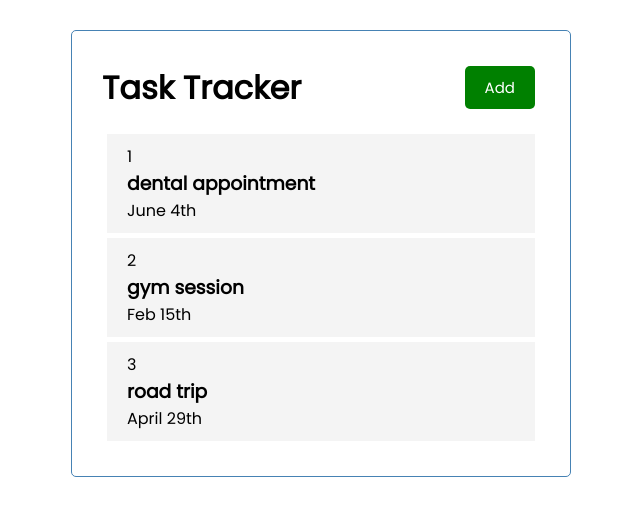
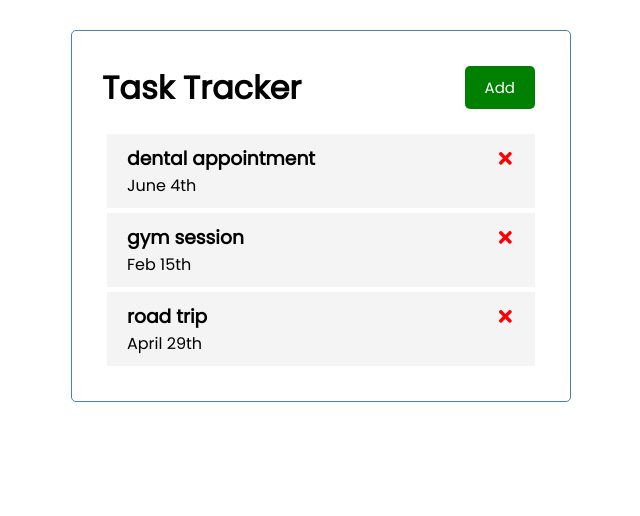
Before and after one commit to geraldaddey/task-tracker-app, a React (Create React App) app: page / in a window 1280 px wide. Shown: the top 516 px of the page, without its empty margins (319-959 px from the left). Built offline with nearby package versions, Linux system fonts and the light colour scheme.

Commit message:
toggle reminder

```diff
--- a/src/App.js
+++ b/src/App.js
@@ -8,15 +8,30 @@
     { id: 2, day: "Feb 15th", text: "gym session", reminder: true },
     { id: 3, day: "April 29th", text: "road trip", reminder: true },
   ]);
+
+  // Delete Task
+  const deleteTask = (id) => {
+    setTasks(tasks.filter((task) => task.id !== id));
+    console.log("deleted " + id);
+  };
+
+  // Toggle Reminder
+  const toggleReminder = (id) => {
+    console.log(id);
+  };
+
   // const name = "Gerald";
   return (
     <div className="container">
       <Header title="Task Tracker" />
-      <Tasks tasks={tasks} />
+      {tasks.length > 0 ? (
+        <Tasks tasks={tasks} onDelete={deleteTask} onToggle={toggleReminder} />
+      ) : (
+        "No Tasks To Show"
+      )}
     </div>
   );
 }
-
 // How to Use CSS in JS
 // const headingStyle = {
 //   color: "red",
--- a/src/components/Task.js
+++ b/src/components/Task.js
@@ -1,8 +1,19 @@
-const Task = ({ task }) => {
+import { FaTimes } from "react-icons/fa";
+
+const Task = ({ task, onDelete, onToggle }) => {
   return (
-    <div className="task" style={taskStyling}>
-      <p>{task.id}</p>
-      <h3>{task.text}</h3>
+    <div
+      className="task"
+      style={taskStyling}
+      onDoubleClick={() => onToggle(task.id)}
+    >
+      <h3>
+        {task.text}{" "}
+        <FaTimes
+          style={{ color: "red", cursor: "pointer" }}
+          onClick={() => onDelete(task.id)}
+        />
+      </h3>
       <p>{task.day}</p>
     </div>
   );
--- a/src/components/Tasks.js
+++ b/src/components/Tasks.js
@@ -1,6 +1,6 @@
 import Task from "./Task";
 
-const Tasks = ({ tasks }) => {
+const Tasks = ({ tasks, onDelete, onToggle }) => {
   //   const tasks = [
   //     { id: 1, day: "June 4th", text: "dental appointment", reminder: true },
   //     { id: 2, day: "Feb 15th", text: "gym session", reminder: true },
@@ -9,7 +9,12 @@
   return (
     <>
       {tasks.map((task) => (
-        <Task key={tasks.id} task={task} />
+        <Task
+          key={tasks.id}
+          task={task}
+          onDelete={onDelete}
+          onToggle={onToggle}
+        />
       ))}
     </>
   );
```
